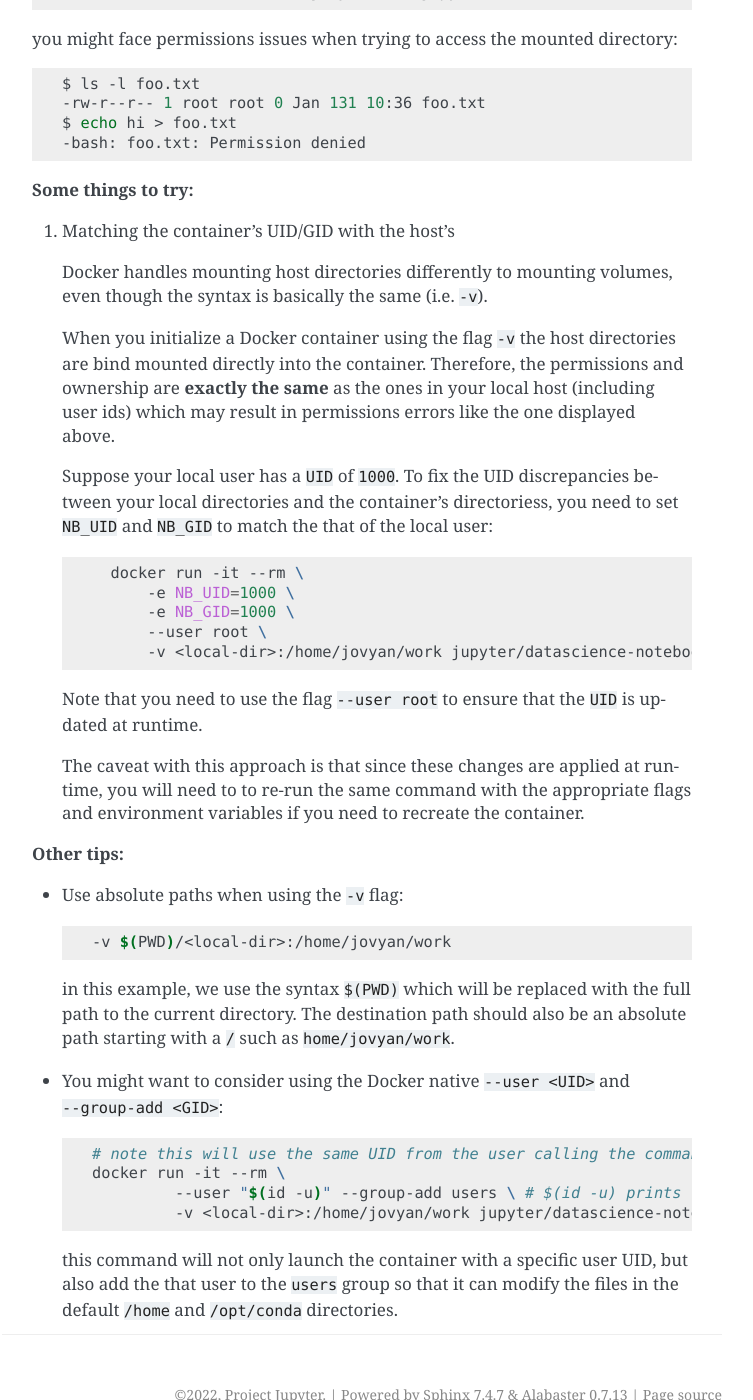
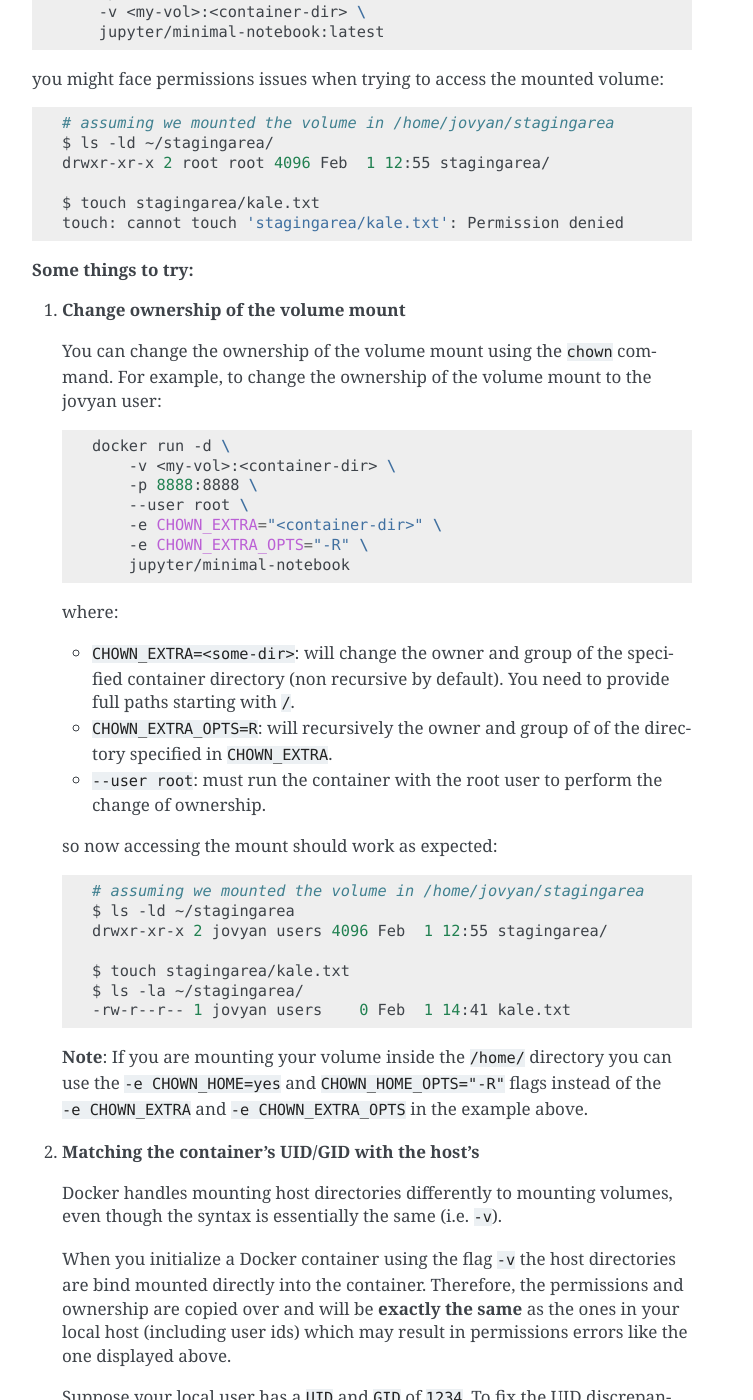
Before and after one commit to jupyter/docker-stacks, a Sphinx documentation site: the page built from docs/using/troubleshooting.md, in a window 1280 px wide and 1400 px high, scrolled down 545 px. Shown: the whole window, without its empty margins (388-1141 px from the left). Built offline with Sphinx 7.4.7, drawn with Linux system fonts in a browser that asks for light colours; some of the changed text lies outside the part shown.

Commit message:
:memo: Add user changes section

````diff
--- a/docs/index.rst
+++ b/docs/index.rst
@@ -13,6 +13,7 @@ Table of Contents
    using/common
    using/specifics
    using/recipes
+   using/troubleshooting
 
 .. toctree::
    :maxdepth: 2
--- a/docs/using/troubleshooting.md
+++ b/docs/using/troubleshooting.md
@@ -4,66 +4,179 @@ When troubleshooting, you may see unexpected behaviors or receive an error messa
 
 ## Permission Issues
 
-### Permission denied when mounting local directories
+### Permission denied when mounting volumes
 
 If you are running a Docker container while mounting a local volume or host directory using the `-v` flag like so:
 
 ```bash
-  docker run -it --rm \
-      -v <local-dir>:/home/jovyan/work jupyter/datascience-notebook
+docker run -it --rm \
+    -p 8888:8888 \
+    -v <my-vol>:<container-dir> \
+    jupyter/minimal-notebook:latest
 ```
 
-you might face permissions issues when trying to access the mounted directory:
+you might face permissions issues when trying to access the mounted volume:
 
 ```bash
-$ ls -l foo.txt
--rw-r--r-- 1 root root 0 Jan 131 10:36 foo.txt
-$ echo hi > foo.txt
--bash: foo.txt: Permission denied
+# assuming we mounted the volume in /home/jovyan/stagingarea
+$ ls -ld ~/stagingarea/
+drwxr-xr-x 2 root root 4096 Feb  1 12:55 stagingarea/
+
+$ touch stagingarea/kale.txt
+touch: cannot touch 'stagingarea/kale.txt': Permission denied
 ```
 
 **Some things to try:**
 
-1. Matching the container's UID/GID with the host's
+1. **Change ownership of the volume mount**
 
-   Docker handles mounting host directories differently to mounting volumes, even though the syntax is basically the same (i.e. `-v`).
+   You can change the ownership of the volume mount using the `chown` command. For example, to change the ownership of the volume mount to the jovyan user:
+
+   ```bash
+   docker run -d \
+       -v <my-vol>:<container-dir> \
+       -p 8888:8888 \
+       --user root \
+       -e CHOWN_EXTRA="<container-dir>" \
+       -e CHOWN_EXTRA_OPTS="-R" \
+       jupyter/minimal-notebook
+   ```
+
+   where:
+
+   - `CHOWN_EXTRA=<some-dir>`: will change the owner and group of the specified container directory (non recursive by default). You need to provide full paths starting with `/`.
+   - `CHOWN_EXTRA_OPTS=R`: will recursively the owner and group of of the directory specified in `CHOWN_EXTRA`.
+   - `--user root`: must run the container with the root user to perform the change of ownership.
+
+   so now accessing the mount should work as expected:
+
+   ```bash
+   # assuming we mounted the volume in /home/jovyan/stagingarea
+   $ ls -ld ~/stagingarea
+   drwxr-xr-x 2 jovyan users 4096 Feb  1 12:55 stagingarea/
+
+   $ touch stagingarea/kale.txt
+   $ ls -la ~/stagingarea/
+   -rw-r--r-- 1 jovyan users    0 Feb  1 14:41 kale.txt
+   ```
+
+   **Note**: If you are mounting your volume inside the `/home/` directory you can use the `-e CHOWN_HOME=yes` and `CHOWN_HOME_OPTS="-R"` flags instead of the
+   `-e CHOWN_EXTRA` and `-e CHOWN_EXTRA_OPTS` in the example above.
+
+2. **Matching the container's UID/GID with the host's**
+
+   Docker handles mounting host directories differently to mounting volumes, even though the syntax is essentially the same (i.e. `-v`).
 
    When you initialize a Docker container using the flag `-v` the host directories are bind mounted directly into the container.
-   Therefore, the permissions and ownership are **exactly the same** as the ones in your local host (including user ids) which may result in permissions errors like the one displayed above.
+   Therefore, the permissions and ownership are copied over and will be **exactly the same** as the ones in your local host
+   (including user ids) which may result in permissions errors like the one displayed above.
 
-   Suppose your local user has a `UID` of `1000`. To fix the UID discrepancies between your local directories and the container's
+   Suppose your local user has a `UID` and `GID` of `1234`. To fix the UID discrepancies between your local directories and the container's
    directoriess, you need to set `NB_UID` and `NB_GID` to match the that of the local user:
 
    ```bash
-     docker run -it --rm \
-         -e NB_UID=1000 \
-         -e NB_GID=1000 \
-         --user root \
-         -v <local-dir>:/home/jovyan/work jupyter/datascience-notebook
+   $ docker run -it --rm \
+       --user root \
+       -p 8888:8888 \
+       -e NB_UID=1234 \
+       -e NB_GID=1234 \
+       -v $(PWD)/test:/home/jovyan/work \
+       jupyter/minimal-notebook:latest
+
+   # you should see an output similar to this
+   Update jovyan's UID:GID to 1234:1234
+   Running as jovyan: bash
    ```
 
-   Note that you need to use the flag `--user root` to ensure that the `UID` is updated at runtime.
+   Some important things to notice:
 
-   The caveat with this approach is that since these changes are applied at runtime, you will need to to re-run the same
-   command with the appropriate flags and environment variables if you need to recreate the container.
+   - You must use `--user root` to ensure that the `UID` is updated at runtime
+   - The caveat with this approach is that since these changes are applied at runtime, you will need to to re-run the same command
+     with the appropriate flags and environment variables if you need to recreate the container
 
-**Other tips:**
+     **Note** that this approach only updates the UID and GID of the existing jovyan user:
+
+   ```bash
+   $ id
+   uid=1234(jovyan) gid=1234(jovyan) groups=1234(jovyan),100(users)
+   ```
+
+If on top of changing the UID and GID you also need to create a new user (and thus ensure this user has a home directory) you can use the following command:
+
+```bash
+ docker run -it --rm \
+ --user root \
+ -e NB_UID=1234 \
+ -e NB_GID=1234 \
+ -e NB_USER=trallard \
+ -e CHOWN_HOME=yes \
+ -e CHOWN_HOME_OPTS="-R" \
+ -w "/home/${NB_USER}" \
+ -v $(PWD)/test:/home/trallard/work \
+  jupyter/minimal-notebook start.sh
+
+ # expected output
+ Updated the jovyan user:
+ - username: jovyan       -> trallard
+ - home dir: /home/jovyan -> /home/trallard
+ Update trallard's UID:GID to 1234:1234
+ Attempting to copy /home/jovyan to /home/trallard...
+ Success!
+ Ensuring /home/trallard is owned by 1234:1234
+ Running as trallard: bash
+```
+
+**Additional tips and troubleshooting commands:**
 
 - Use absolute paths when using the `-v` flag:
 
   ```bash
-  -v $(PWD)/<local-dir>:/home/jovyan/work
+  -v $(PWD)/<my-vol>:/home/jovyan/work
   ```
 
   in this example, we use the syntax `$(PWD)` which will be replaced with the full path to the current directory. The destination path should also be an absolute path starting with a `/` such as `home/jovyan/work`.
 
-- You might want to consider using the Docker native `--user <UID>` and `--group-add <GID>`:
+- You might want to consider using the Docker native `--user <UID>` and `--group-add users` flags instead of `-e NB_GID` and `-e NB_UID`:
 
   ```bash
-  # note this will use the same UID from the user calling the command
+  # note this will use the same UID from
+  # the user calling the command thus matching the local host
+
   docker run -it --rm \
-           --user "$(id -u)" --group-add users \ # $(id -u) prints the UID of the user that called docker run
-           -v <local-dir>:/home/jovyan/work jupyter/datascience-notebook
+      --user "$(id -u)" --group-add users \ # $(id -u) prints the UID of the user that called docker run
+      -v <my-vol>:/home/jovyan/work jupyter/datascience-notebook
   ```
 
   this command will not only launch the container with a specific user UID, but also add the that user to the `users` group so that it can modify the files in the default `/home` and `/opt/conda` directories.
+  Further avoiding issues when trying to `conda install` additional packages.
+
+- Use `docker inspect <container_id>` and look for the [`Mounts` section](https://docs.docker.com/storage/volumes/#start-a-container-with-a-volume) to verify that the volume was created and mounted accordingly:
+
+  ```json
+  # for example for a my-vol volume created with docker volume create <my-vol>
+
+  "Mounts": [
+        {
+            "Type": "volume",
+            "Name": "my-vol",
+            "Source": "/var/lib/docker/volumes/stagingarea/_data",
+            "Destination": "/home/jovyan/stagingarea",
+            "Driver": "local",
+            "Mode": "z",
+            "RW": true,
+            "Propagation": ""
+        }
+    ],
+  ```
+
+<!-- When you chown a file to a particular user/group using the username or group name, chown will look in /etc/passwd for the username and /etc/group for the group to attempt to map the name to an ID. If the username / group name doesn't exist in those files, chown will fail.
+
+docker run -it --rm \
+  -p 8888:8888 \
+  -v ~/Users/tania/docker-test:/home/jovyan/work jupyter/base-notebook \
+
+  docker run -d \
+  -p 8888:8888 \
+  --name stagingtest \
+  -v jupyter-staging:/home/jovyan/work \
+  jupyter/base-notebook  -->
````
Also changed, not shown: 1 other file.
